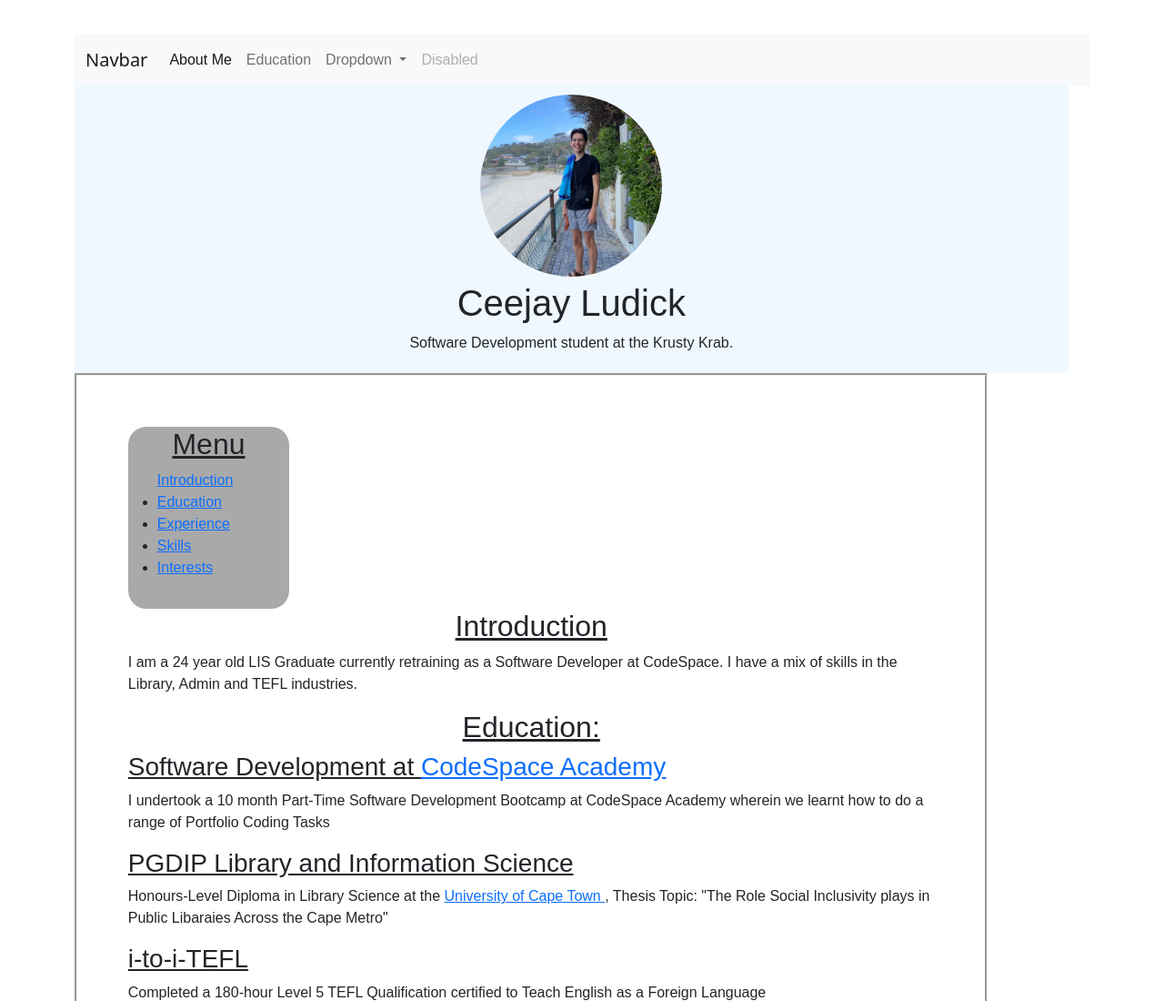
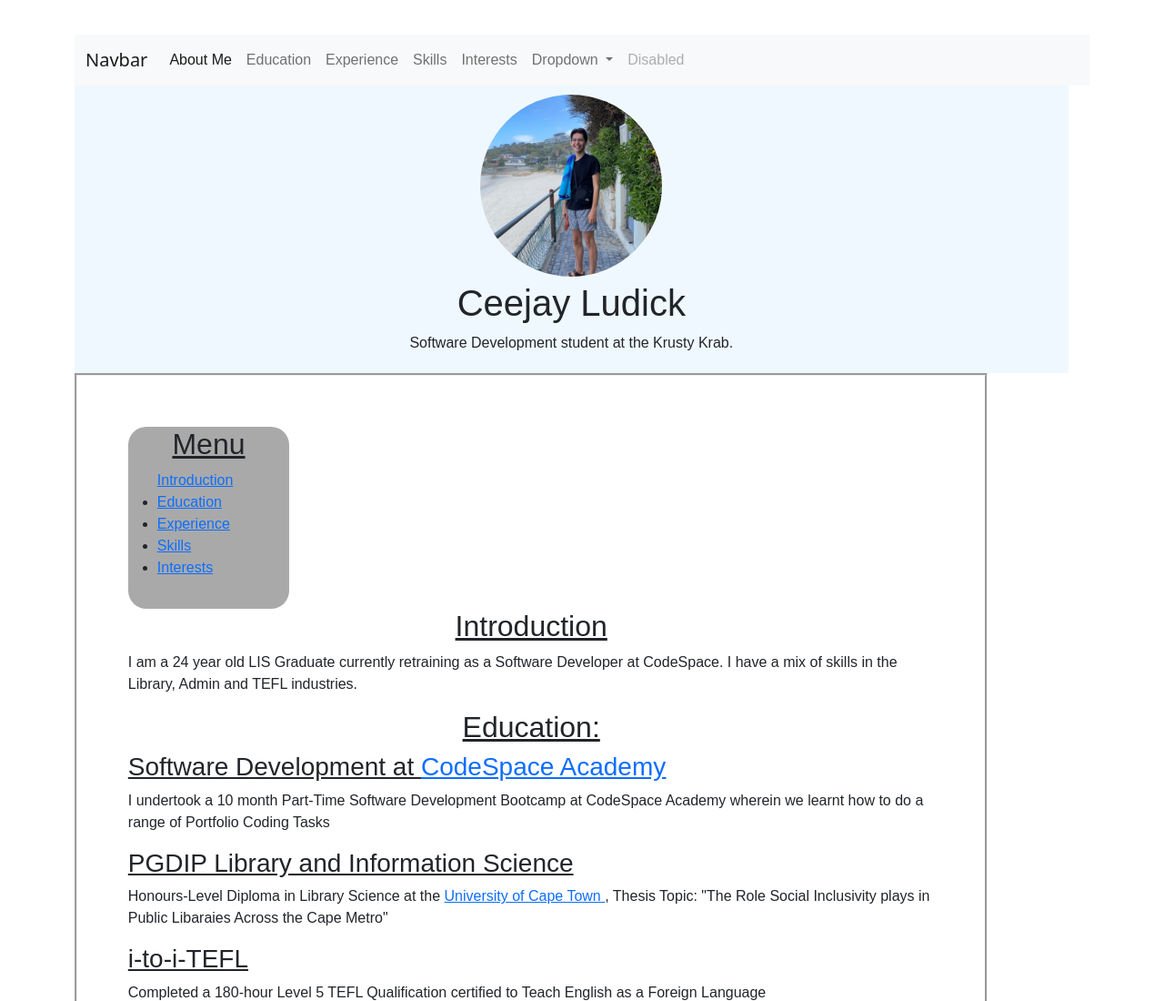
Before and after one commit to Ceejayludick/Ceejayludick, a plain HTML site: page index.html in a window 1280 px wide. Shown: the top 1100 px of the page at 91% size. Drawn offline with nearby package versions, Linux system fonts and the light colour scheme.

Commit message:
Update draft

```diff
--- a/index.html
+++ b/index.html
@@ -30,6 +30,15 @@
                       </li>
                       <li class="nav-item">
                         <a class="nav-link" href="#">Education </a>
+                      </li>
+                      <li class="nav-item">
+                        <a class="nav-link" href="#">Experience </a>
+                      </li>
+                      <li class="nav-item">
+                        <a class="nav-link" href="#">Skills </a>
+                      </li>
+                      <li class="nav-item">
+                        <a class="nav-link" href="#">Interests </a>
                       </li>
                       <li class="nav-item dropdown">
                         <a class="nav-link dropdown-toggle" href="#" role="button" data-bs-toggle="dropdown" aria-expanded="false">
```
